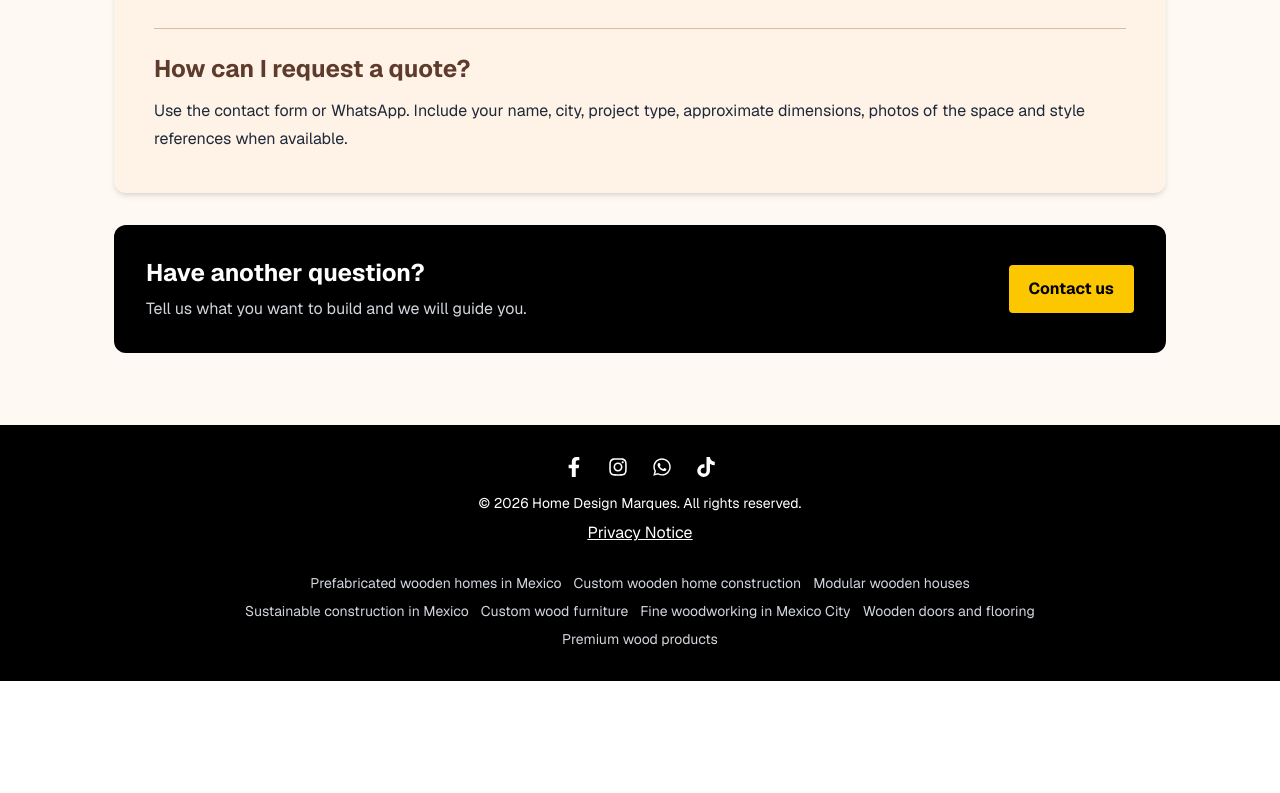
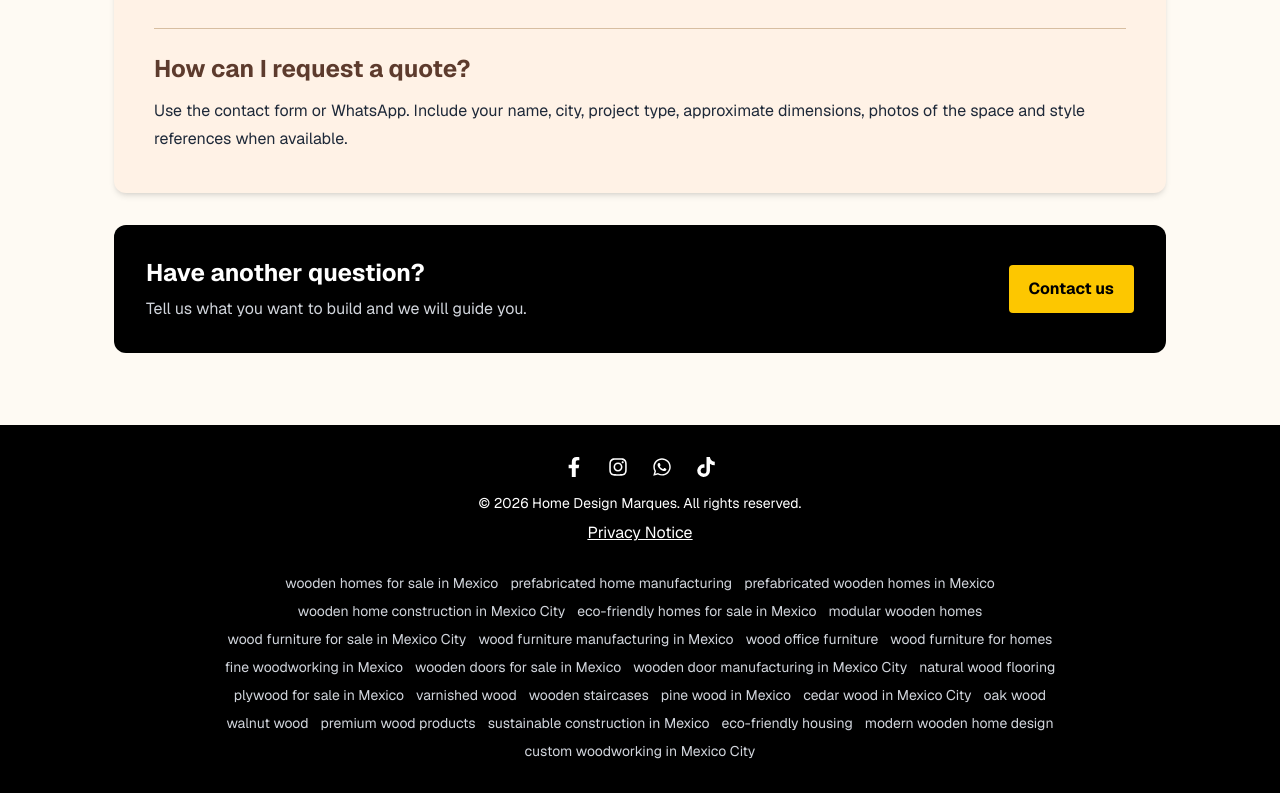
Before and after one commit to o7digital/homedesign, a Next.js app: page /en/preguntas in a window 1280 px wide. Shown: the part 1714-2507 px from the top of the page. Before the commit the page ends 2395 px from the top, so only its background shows below. Built offline with nearby package versions, Linux system fonts and the light colour scheme.

Commit message:
Restore complete bilingual footer keywords

```diff
--- a/app/components/SiteFooter.tsx
+++ b/app/components/SiteFooter.tsx
@@ -9,28 +9,64 @@ const footerCopy = {
     rights: "Todos los derechos reservados.",
     privacy: "Aviso de Privacidad",
     keywords: [
-      "Casas de madera prefabricadas en México",
-      "Fabricación de casas prefabricadas",
-      "Casas modulares de madera",
-      "Construcción sustentable en México",
-      "Muebles de madera a medida",
-      "Carpintería fina en CDMX",
-      "Puertas y pisos de madera",
-      "Maderas premium",
+      "venta casas de madera México",
+      "fabricación casas prefabricadas",
+      "casas de madera prefabricadas México",
+      "construcción casas de madera CDMX",
+      "venta casas ecológicas México",
+      "casas modulares de madera",
+      "venta mobiliario madera CDMX",
+      "fabricación muebles de madera México",
+      "muebles madera para oficinas",
+      "mobiliario de madera para casas",
+      "carpintería fina México",
+      "venta puertas de madera México",
+      "fabricación puertas madera CDMX",
+      "pisos de madera natural",
+      "venta triplay México",
+      "madera barnizada",
+      "escaleras de madera",
+      "madera de pino México",
+      "madera de cedro CDMX",
+      "madera de encino",
+      "madera de nogal",
+      "productos madera premium",
+      "construcción sustentable México",
+      "viviendas ecológicas",
+      "diseño casas modernas madera",
+      "carpintería a medida CDMX",
     ],
   },
   en: {
     rights: "All rights reserved.",
     privacy: "Privacy Notice",
     keywords: [
-      "Prefabricated wooden homes in Mexico",
-      "Custom wooden home construction",
-      "Modular wooden houses",
-      "Sustainable construction in Mexico",
-      "Custom wood furniture",
-      "Fine woodworking in Mexico City",
-      "Wooden doors and flooring",
-      "Premium wood products",
+      "wooden homes for sale in Mexico",
+      "prefabricated home manufacturing",
+      "prefabricated wooden homes in Mexico",
+      "wooden home construction in Mexico City",
+      "eco-friendly homes for sale in Mexico",
+      "modular wooden homes",
+      "wood furniture for sale in Mexico City",
+      "wood furniture manufacturing in Mexico",
+      "wood office furniture",
+      "wood furniture for homes",
+      "fine woodworking in Mexico",
+      "wooden doors for sale in Mexico",
+      "wooden door manufacturing in Mexico City",
+      "natural wood flooring",
+      "plywood for sale in Mexico",
+      "varnished wood",
+      "wooden staircases",
+      "pine wood in Mexico",
+      "cedar wood in Mexico City",
+      "oak wood",
+      "walnut wood",
+      "premium wood products",
+      "sustainable construction in Mexico",
+      "eco-friendly housing",
+      "modern wooden home design",
+      "custom woodworking in Mexico City",
     ],
   },
 } satisfies Record<Locale, { rights: string; privacy: string; keywords: string[] }>;
```
